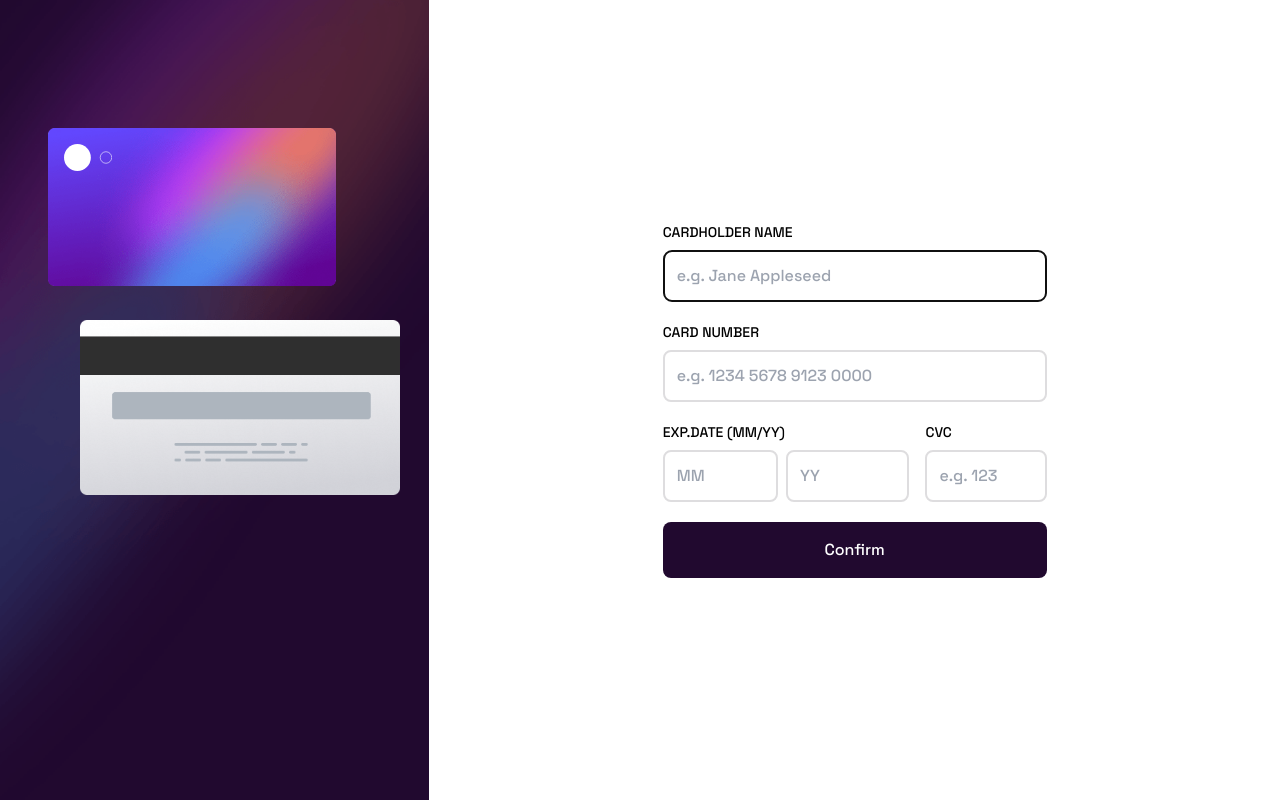
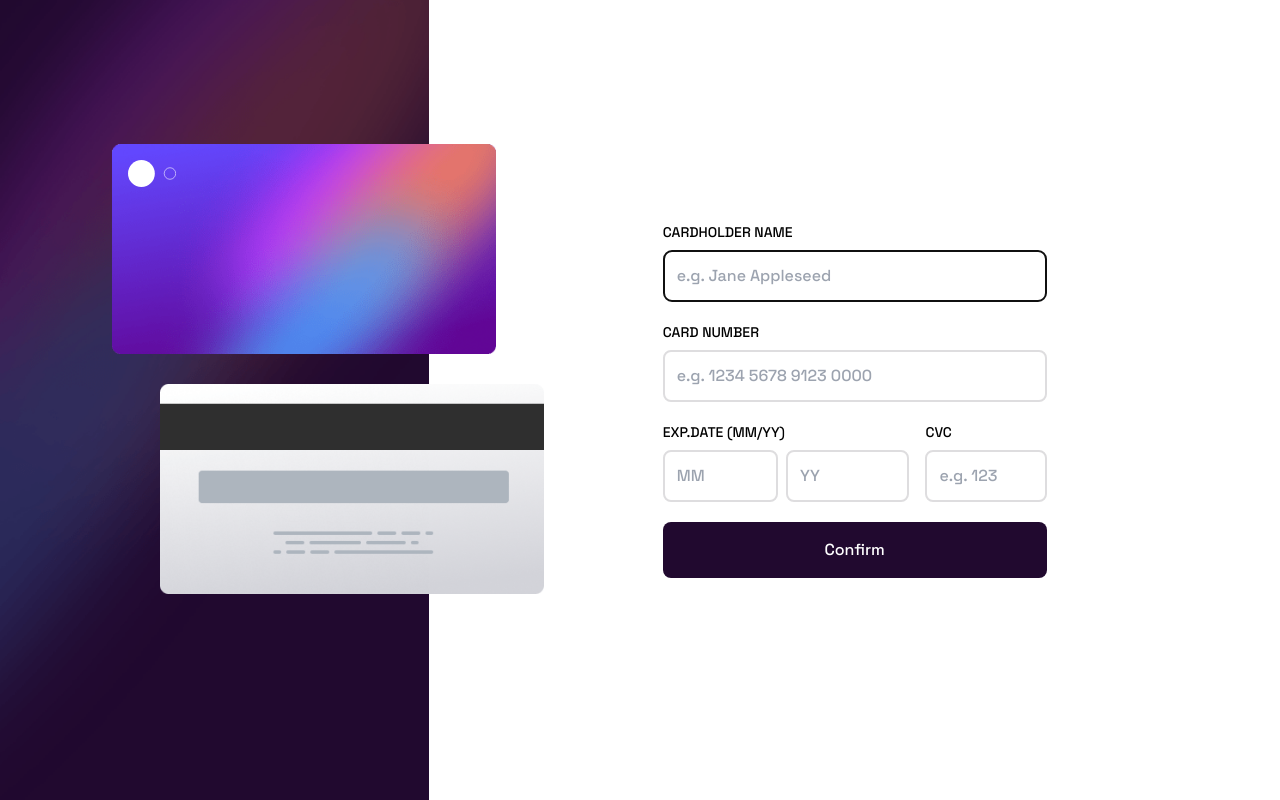
Before and after one commit to BnayaKahalani/interactive-card-details-form-tailwind, a React (Vite) app: page / in a window 1280 px wide. Built offline with nearby package versions, Linux system fonts and the light colour scheme.

Commit message:
feat: full responsiveness

```diff
--- a/src/components/CardBack.jsx
+++ b/src/components/CardBack.jsx
@@ -2,8 +2,8 @@ import bgCardBack from "../assets/images/bg-card-back.png"
 
 const CardBack = ({ code }) => {
   return (
-    <div className='w-72 lg:w-80 absolute top-10 right-6 sm:right-28 md:right-48 lg:top-80 lg:left-20 text-center'>
-      <p className='absolute p-1 right-8 top-16 text-white text-lg'>{code}</p>
+    <div className='w-72 lg:w-96 absolute top-10 right-6 sm:right-28 md:right-48 lg:top-80 lg:left-12 text-center'>
+      <p className='absolute right-8 top-16 lg:pt-2 text-white text-lg'>{code}</p>
       <img
         src={bgCardBack}
         alt='card back'
--- a/src/components/CardDetails.jsx
+++ b/src/components/CardDetails.jsx
@@ -58,10 +58,10 @@ export const CardDetails = ({ children }) => {
           <img
             src={bgMobile}
             alt='Background'
-            className='w-full sm:h-80 lg:h-screen  xl:h-screen'
+            className='w-full h-64 lg:h-screen  xl:h-screen'
           />
         </picture>
-        <div className='cards w-full absolute p-8'>
+        <div className='cards w-full absolute p-8 lg:mt-16 lg:ml-28'>
           <CardBack code={code} />
           <CardFront
             holder={holder}
@@ -146,7 +146,7 @@ export const CardDetails = ({ children }) => {
             </>
           )}
           <input
-            className='p-4 bg-dark-violet text-white rounded-lg max-w-sm'
+            className='p-4 bg-dark-violet text-white rounded-lg max-w-sm hover:cursor-pointer'
             type='submit'
             value={submit ? "Continue" : "Confirm"}
           />
--- a/src/components/CardFront.jsx
+++ b/src/components/CardFront.jsx
@@ -3,7 +3,7 @@ import cardLogo from "../assets/images/card-logo.svg"
 
 const CardFront = ({ holder, number, month, year }) => {
   return (
-    <div className='w-72 tracking-widest absolute top-32 left-6 sm:left-28 md:left-48 lg:left-12 text-center text-white'>
+    <div className='w-72 lg:w-96 tracking-widest absolute top-32 left-6 sm:left-28 md:left-48 lg:top-20 lg:left-0 text-center text-white'>
       <p className='absolute bottom-4 left-4 text-lg'>{holder}</p>
       <p className='absolute top-20 left-4'>{number}</p>
       <p className='absolute bottom-4 right-16 text-lg'>{month}</p>
```
